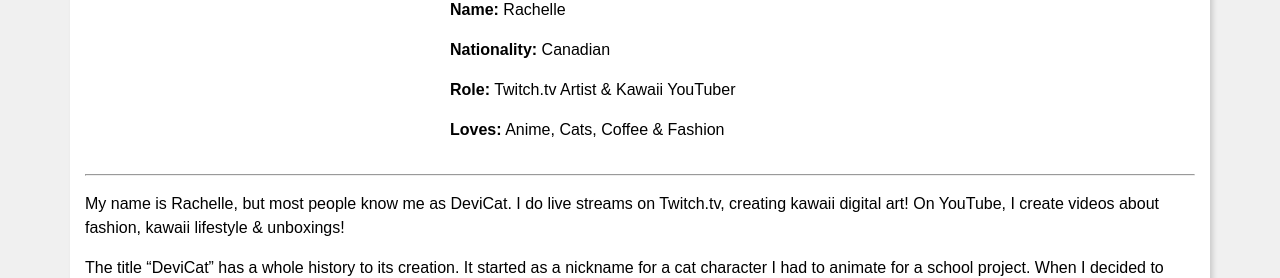
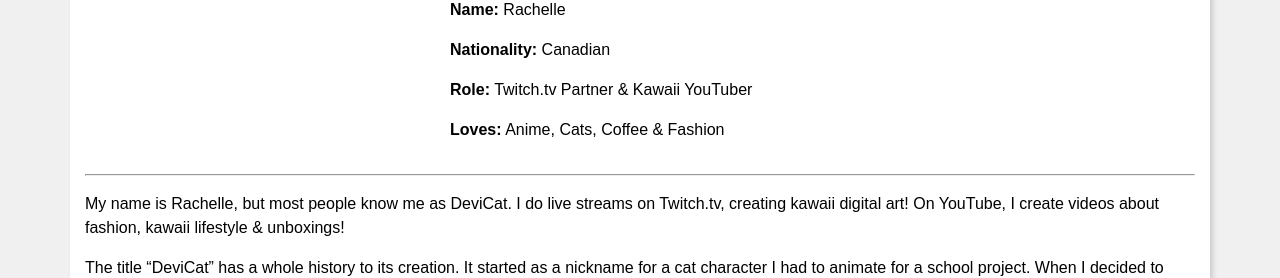
Before and after one commit to DeviCatOutlet/devicatoutlet.github.io, a Jekyll site: the page built from about.md, in a window 1280 px wide and 900 px high. Shown: the part 430-708 px from the top of the window. Built offline with Jekyll 4.4.1, drawn with Linux system fonts in a browser that asks for light colours; our own code applies the rules of GitHub Pages for plain Markdown files.

Commit message:
Update about

```diff
--- a/about.md
+++ b/about.md
@@ -5,7 +5,7 @@
 * ## About DeviCat
   * **Name:** Rachelle
   * **Nationality:** Canadian
-  * **Role:** Twitch.tv Artist & Kawaii YouTuber
+  * **Role:** Twitch.tv Partner & Kawaii YouTuber
   * **Loves:** Anime, Cats, Coffee & Fashion
 
   ---
```
